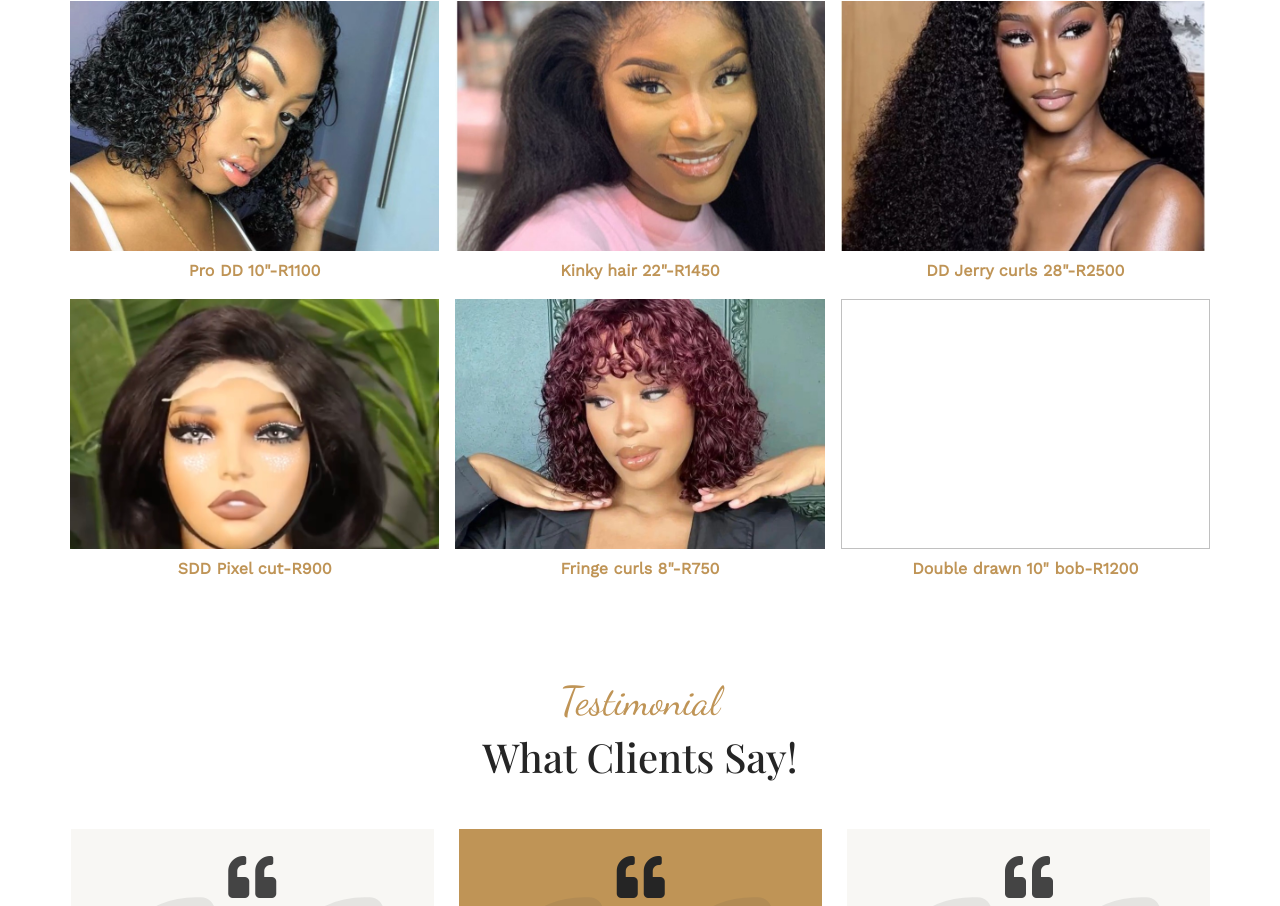
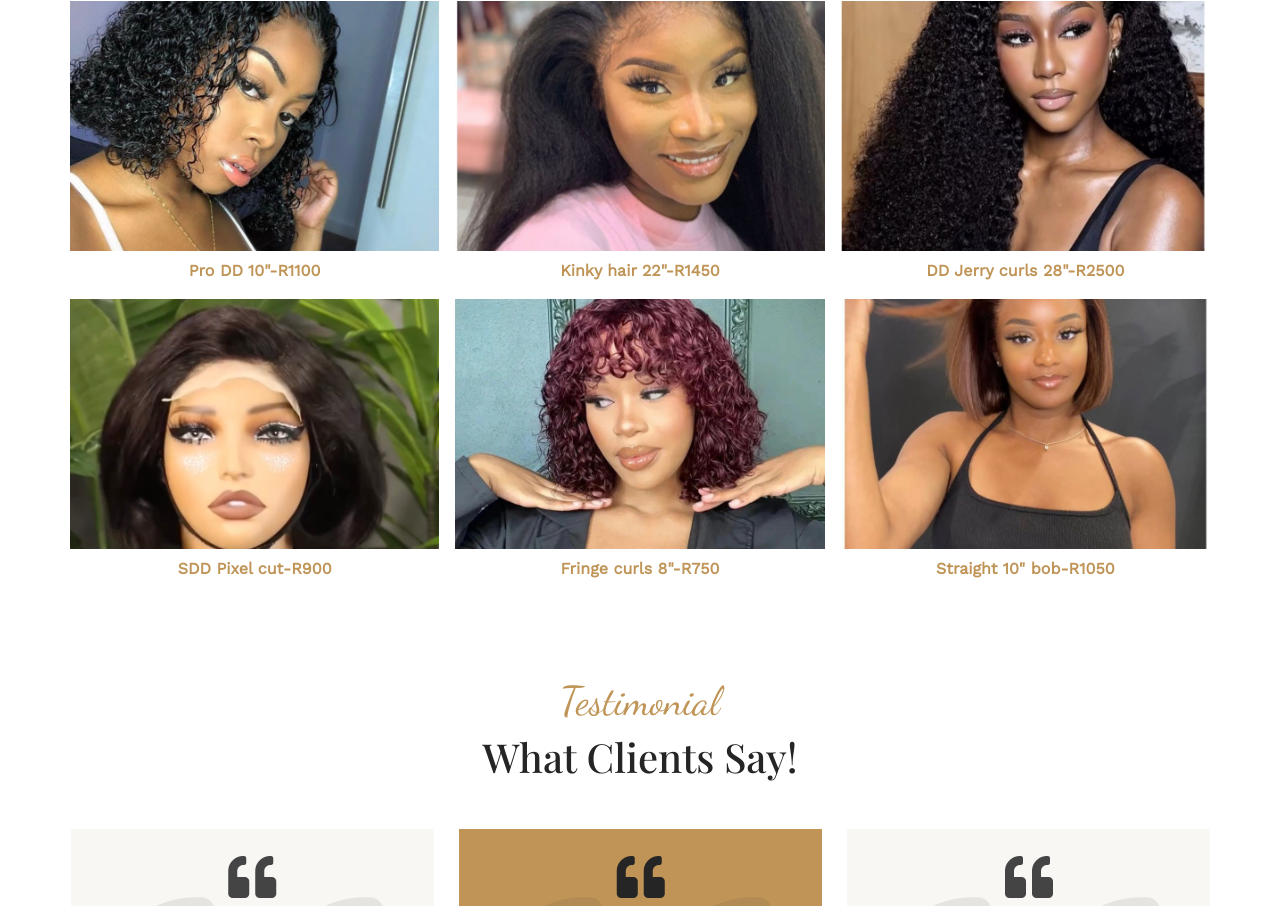
Before and after one commit to Indiphe/my-website, a plain HTML site: page index.html in a window 1280 px wide. Shown: the part 4740-5646 px from the top of the page. Drawn offline with nearby package versions, Linux system fonts and the light colour scheme.

Commit message:
uncommited

```diff
--- a/index.html
+++ b/index.html
@@ -720,7 +720,7 @@
           <div class="col-md-4 wow fadeIn" data-wow-delay="0.6s">
             <div class="gallery-item position-relative" style="height: 250px">
               <img
-                href="images/dd_bob.jpeg"
+                src="images/bond.jpeg"
                 class="img-fluid w-100 h-100"
                 style="object-fit: cover"
                 alt=""
@@ -729,7 +729,7 @@
                 class="gallery-icon position-absolute top-50 start-50 translate-middle"
               >
                 <a
-                href="images/dd_bob.jpeg"
+                  href="images/bond.jpeg"
                   class="btn btn-primary btn-lg-square"
                   data-lightbox="Gallery-6"
                 >
@@ -738,7 +738,7 @@
               </div>
             </div>
             <div class="text-center mt-2">
-              <span class="fw-bold text-primary">Double drawn 10" bob-R1200</span>
+              <span class="fw-bold text-primary">Straight 10" bob-R1050</span>
             </div>
           </div>
         </div>
```
Also changed, not shown: gallery.html (+2 -2 lines).
